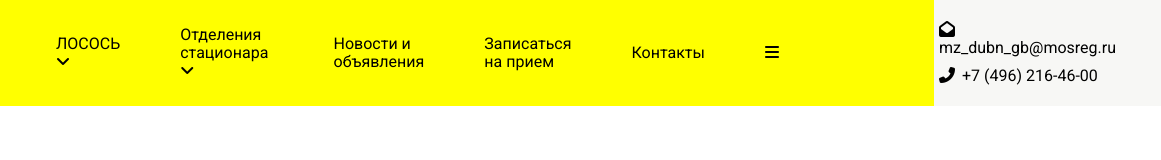
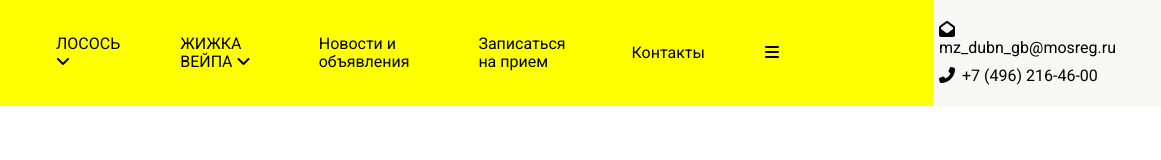
Before and after one commit to Kirdun/dcgbtest, a plain HTML site: page index.html in a window 1280 px wide. Shown: the full height of the page, 119-1280 px from the left. Drawn offline with Linux system fonts and the light colour scheme.

Commit message:
Update index.html

```diff
--- a/index.html
+++ b/index.html
@@ -33,7 +33,7 @@
                         </div>
                         </li>
 
-                        <li id="stacmenu">Отделения стационара
+                        <li id="stacmenu">ЖИЖКА ВЕЙПА
                             <i class="fa fa-angle-down" ></i>
                                 <ul class="stacmenu">
                                     <li>1</li>
```
